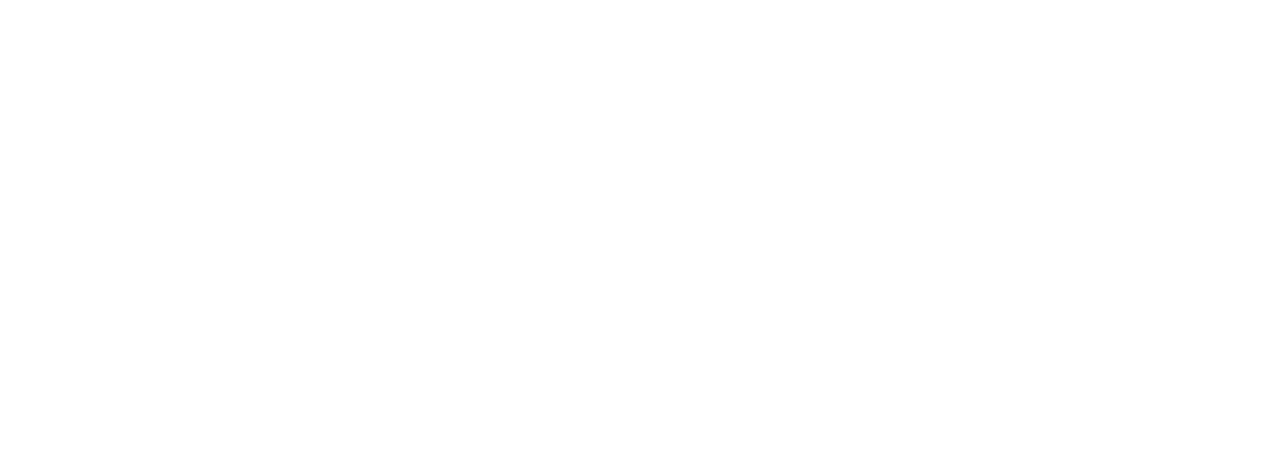
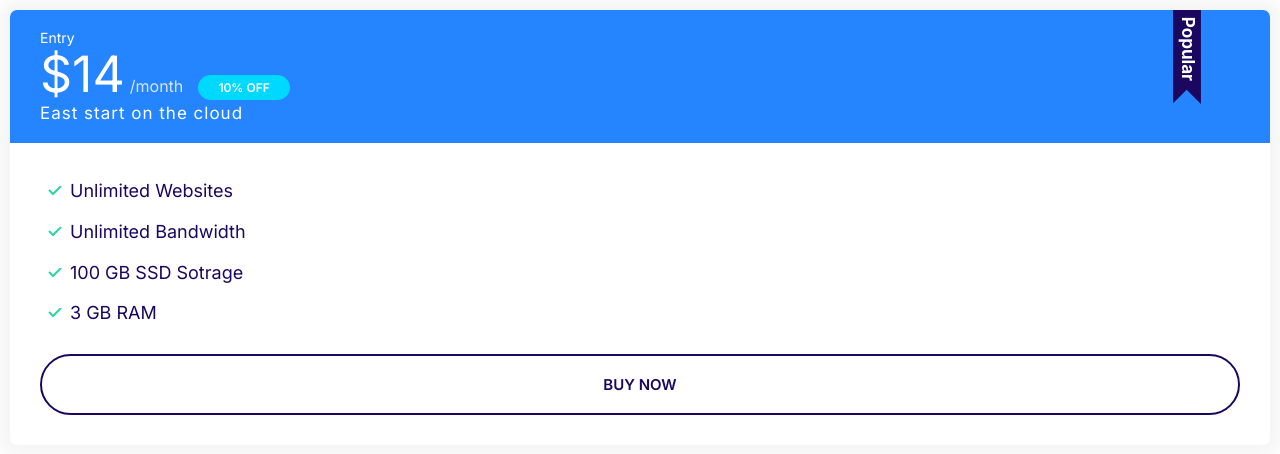
Before and after one commit to H3maTech/cloud-hosting, a plain HTML site: page index.html in a window 1280 px wide. Drawn offline with Linux system fonts and the light colour scheme.

Commit message:
Build a plan component.

```diff
--- a/css/styles.css
+++ b/css/styles.css
@@ -290,3 +290,64 @@ a {
     background: var(--color-secondary);
     color: #fff;
 }
+
+/* Plans */
+.plan__name {
+    color: #fff;
+    margin: 0;
+    font-weight: 500;
+    font-size: 2.4rem;
+  }
+
+.plan__price {
+    font-size: 6rem;
+}
+
+.plan__billing-cycle {
+    font-size: 2.4rem;
+    font-weight: 300;
+    opacity: 0.8;
+    margin-right: 1rem;
+}
+
+.plan__description {
+    font-size: 2rem;
+    font-weight: 300;
+    letter-spacing: 1px;
+    display: block;
+}
+
+.plan .list__item {
+    margin-bottom: 2rem;
+}
+
+.plan--popular .card__header {
+    position: relative;
+}
+
+.plan--popular .card__header::before {
+    content: url(../images/popular.svg);
+    width: 40px;
+    display: inline-block;
+    position: absolute;
+    top: -6px;
+    right: 5%;
+}
+
+@media screen and (min-width: 1024px) {
+.plan__name {
+    font-size: 1.4rem;
+}
+
+.plan__price {
+    font-size: 5rem;
+}
+
+.plan__billing-cycle {
+    font-size: 1.6rem;
+}
+
+.plan__description {
+    font-size: 1.7rem;
+}
+}
--- a/index.html
+++ b/index.html
@@ -13,5 +13,26 @@
     <link rel="stylesheet" href="css/normalize.css" />
     <link rel="stylesheet" href="css/styles.css" />
   </head>
-  <body></body>
+  <body style="margin: 1rem">
+    <div class="plan plan--popular">
+      <div class="card card--primary">
+        <header class="card__header">
+          <h3 class="plan__name">Entry</h3>
+          <span class="plan__price">$14</span>
+          <span class="plan__billing-cycle">/month</span>
+          <span class="badge badge--secondary badge--small">10% OFF</span>
+          <span class="plan__description">East start on the cloud</span>
+        </header>
+        <div class="card__body">
+          <ul class="list list--tick">
+            <li class="list__item">Unlimited Websites</li>
+            <li class="list__item">Unlimited Bandwidth</li>
+            <li class="list__item">100 GB SSD Sotrage</li>
+            <li class="list__item">3 GB RAM</li>
+          </ul>
+          <button class="btn btn--outline btn--block">Buy Now</button>
+        </div>
+      </div>
+    </div>
+  </body>
 </html>
```
Also changed, not shown: components/plans.html (added, +20 -0 lines), images/popular.svg (added).
